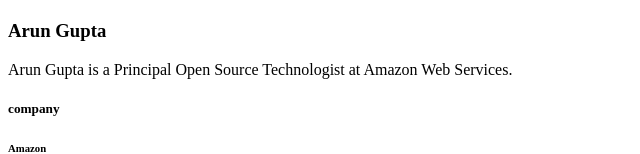
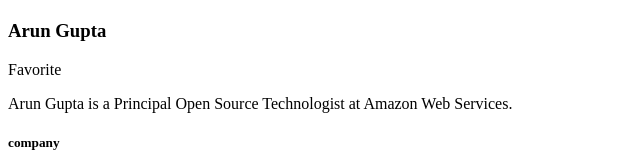
Before and after one commit to erickyania/component_design, a Next.js app: page / in a window 1280 px wide. Shown: the part 489-643 px from the top of the page, without its empty margins (0-640 px from the left). Built offline with nearby package versions, Linux system fonts and the light colour scheme.

Commit message:
added the speakerfavourite component in the speaker.js file

```diff
--- a/src/components/SpeakerList.js
+++ b/src/components/SpeakerList.js
@@ -1,10 +1,12 @@
 import Speaker from "./speaker";
 import { data } from "../../SpeakerData";
+import { useState } from "react";
 const SpeakerList = ({ showsession }) => {
+  const [speakerData,setSpeakerData] =useState(data)
   return (
     <div className="container speakers-list">
       <div className="row">
-        {data.map(function (speaker) {
+        {speakerData.map(function (speaker) {
           return (
             <Speaker
               key={speaker.id}
--- a/src/components/speaker.js
+++ b/src/components/speaker.js
@@ -27,6 +27,21 @@
   );
 }
 
+function SpeakerFavorite({ favorite, onFavoriteToggle }) {
+  return (
+    <div className="action padB1">
+      <span onClick={onFavoriteToggle}>
+        <i
+          className={
+            favorite === true ? "fa fa-star orange" : "fa fa-star-o orange"
+          }
+        />{" "}
+        Favorite{" "}
+      </span>
+    </div>
+  );
+}
+
 function SpeakerDemographic({
   bio,
   first,
@@ -42,6 +57,7 @@
           {first} {last}
         </h3>
       </div>
+      <SpeakerFavorite favorite={favorite}></SpeakerFavorite>
       <div>
         <p className="card-description">{bio}</p>
         <div className="social d-flex flex-row mt-4">
```
